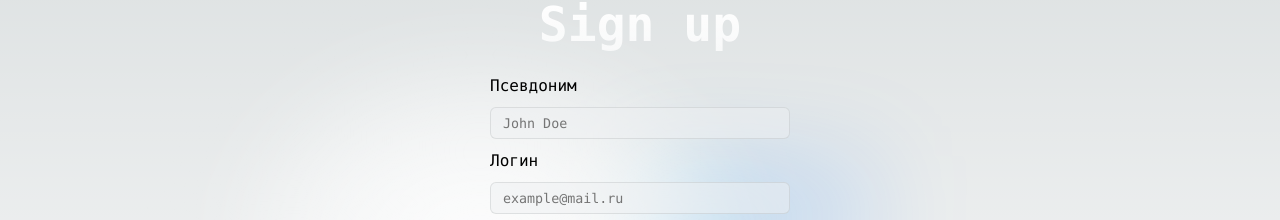
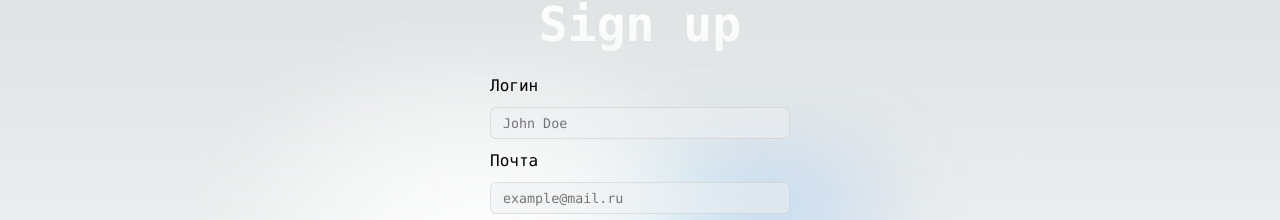
Before and after one commit to Attato/usage_bankAPI, a Next.js app: page /auth/signup in a window 1280 px wide. Shown: the part 190-410 px from the top of the page. Built offline with nearby package versions, Linux system fonts and the light colour scheme.

Commit message:
change input value

```diff
--- a/pages/auth/signin.tsx
+++ b/pages/auth/signin.tsx
@@ -24,7 +24,7 @@ const SignInPage: NextPage = () => {
 				<div className={styles.sign_in}>
 					<h1>Sign in</h1>
 					<span>Логин</span>
-					<input type="text" placeholder="example@mail.ru" />
+					<input type="text" placeholder="John Doe" />
 					<span>Пароль</span>
 					<input type="password" placeholder="******" />
 					<label className={styles.remember_me} htmlFor="remember_me">
--- a/pages/auth/signup.tsx
+++ b/pages/auth/signup.tsx
@@ -23,9 +23,9 @@ const SignInPage: NextPage = () => {
 			<div className={styles.main}>
 				<div className={styles.sign_up}>
 					<h1>Sign up</h1>
-					<span>Псевдоним</span>
+					<span>Логин</span>
 					<input type="text" placeholder="John Doe" />
-					<span>Логин</span>
+					<span>Почта</span>
 					<input type="text" placeholder="example@mail.ru" />
 					<span>Пароль</span>
 					<input type="password" placeholder="******" />
@@ -36,7 +36,7 @@ const SignInPage: NextPage = () => {
 					</Link>
 					<p>
 						* Нажимая продолжить, вы соглашаетесь с нашими Условиями
-						предоставления услуг и Политикой конфиденциальности .
+						предоставления услуг и Политикой конфиденциальности.
 					</p>
 				</div>
 			</div>
```
